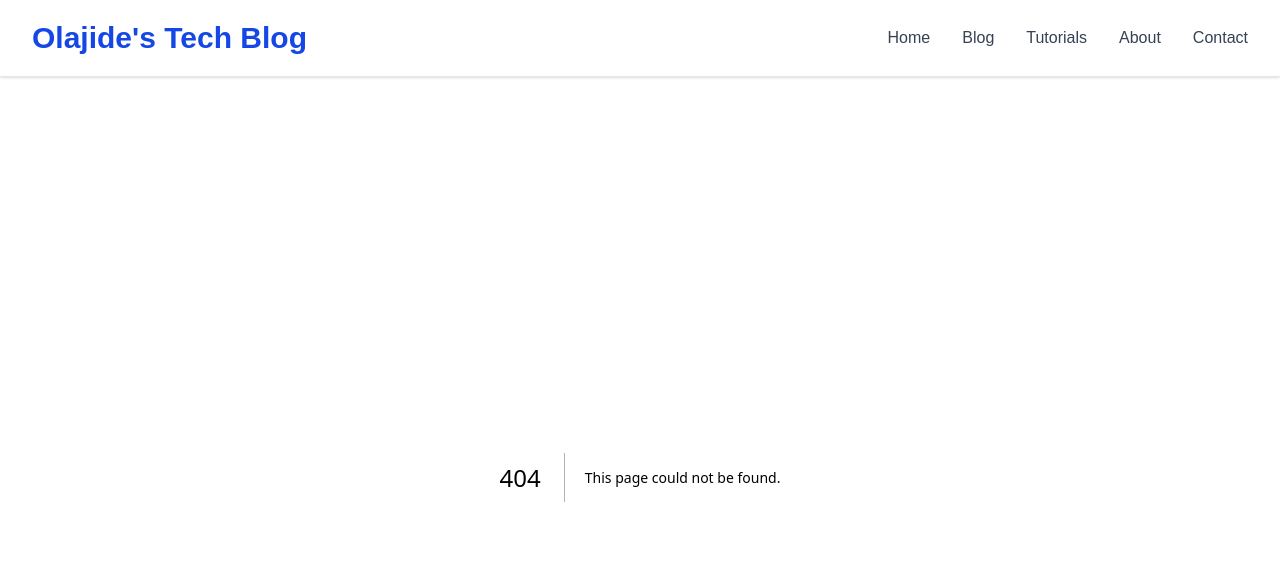
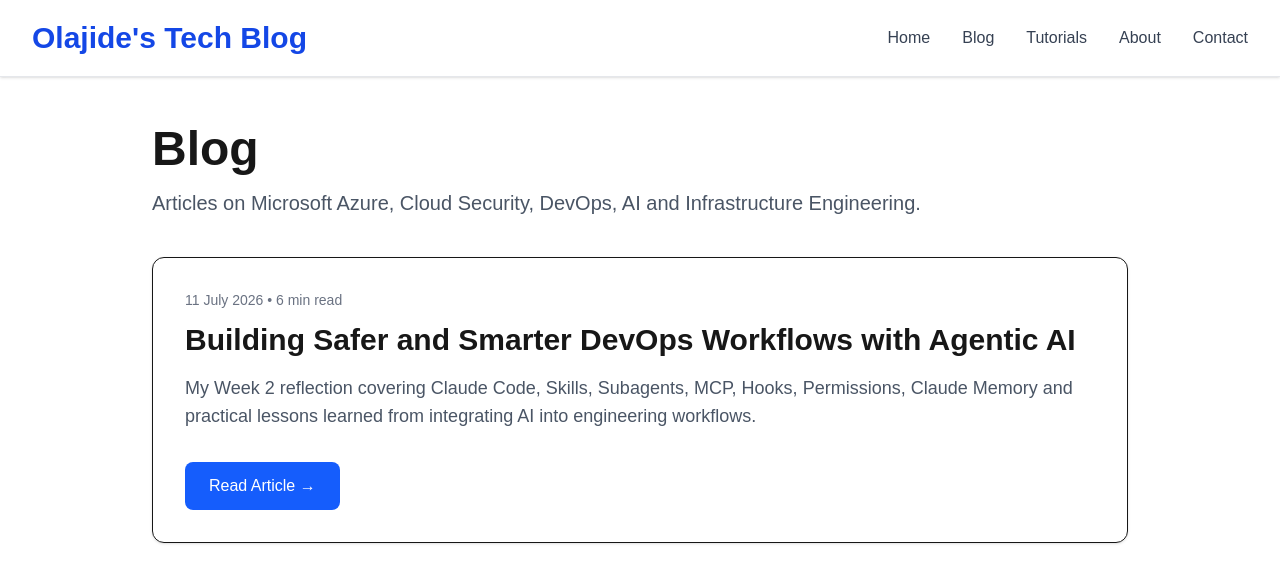
Before and after one commit to Kutiolajide07/my-blog, a Next.js app: page /blog in a window 1280 px wide. Before the commit this address had no page. Shown: the top 582 px of the page. Built offline with nearby package versions, Linux system fonts and the light colour scheme.

Commit message:
Add blog landing page

```diff
--- /dev/null
+++ b/app/blog/page.tsx
@@ -0,0 +1,36 @@
+import Link from "next/link";
+
+export default function BlogPage() {
+  return (
+    <main className="max-w-5xl mx-auto px-6 py-12">
+      <h1 className="text-5xl font-bold mb-4">Blog</h1>
+
+      <p className="text-xl text-gray-600 mb-10">
+        Articles on Microsoft Azure, Cloud Security, DevOps, AI and Infrastructure Engineering.
+      </p>
+
+      <article className="rounded-xl border p-8 shadow-sm">
+        <p className="text-sm text-gray-500">
+          11 July 2026 • 6 min read
+        </p>
+
+        <h2 className="mt-3 text-3xl font-bold">
+          Building Safer and Smarter DevOps Workflows with Agentic AI
+        </h2>
+
+        <p className="mt-4 text-lg text-gray-600">
+          My Week 2 reflection covering Claude Code, Skills, Subagents, MCP,
+          Hooks, Permissions, Claude Memory and practical lessons learned from
+          integrating AI into engineering workflows.
+        </p>
+
+        <Link
+          href="/blog/agentic-ai"
+          className="mt-8 inline-block rounded-lg bg-blue-600 px-6 py-3 text-white hover:bg-blue-700"
+        >
+          Read Article →
+        </Link>
+      </article>
+    </main>
+  );
+}
```
